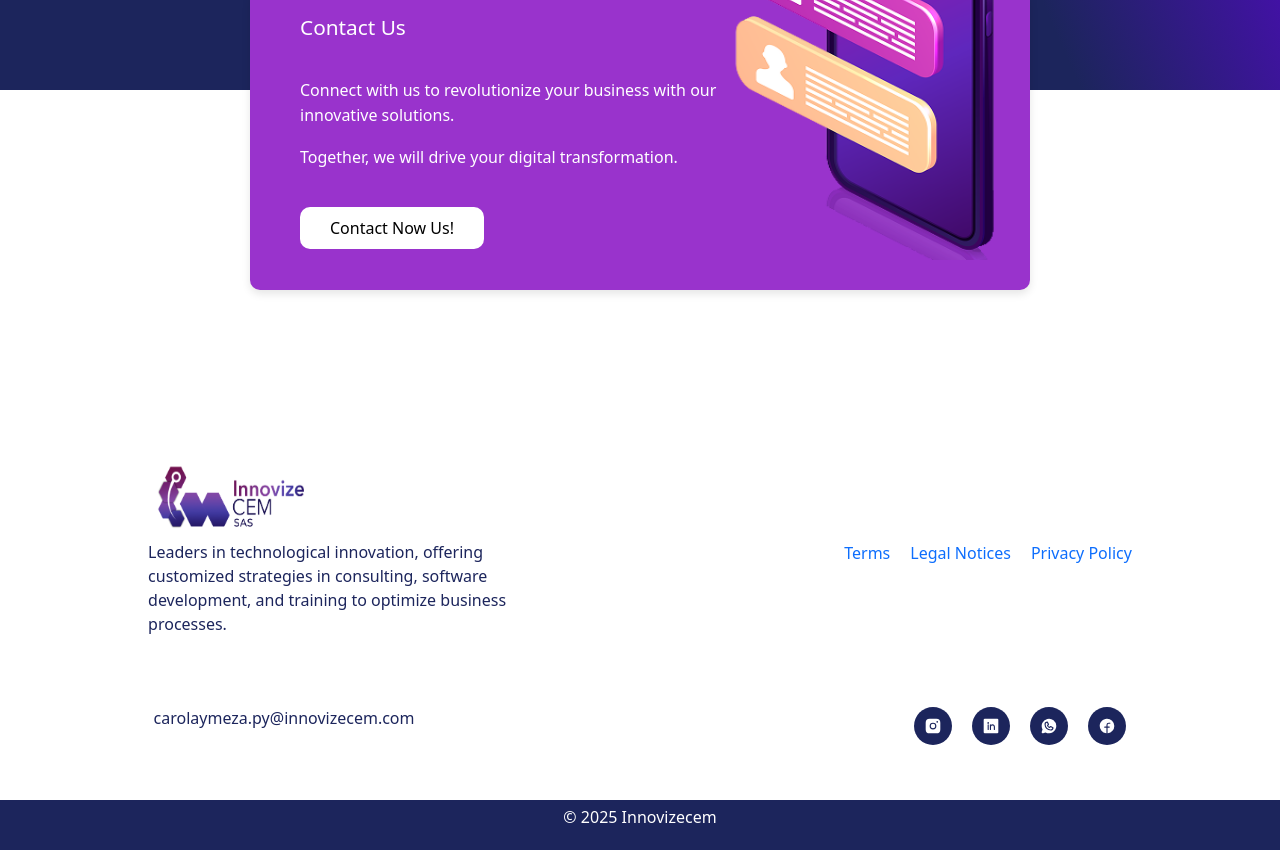
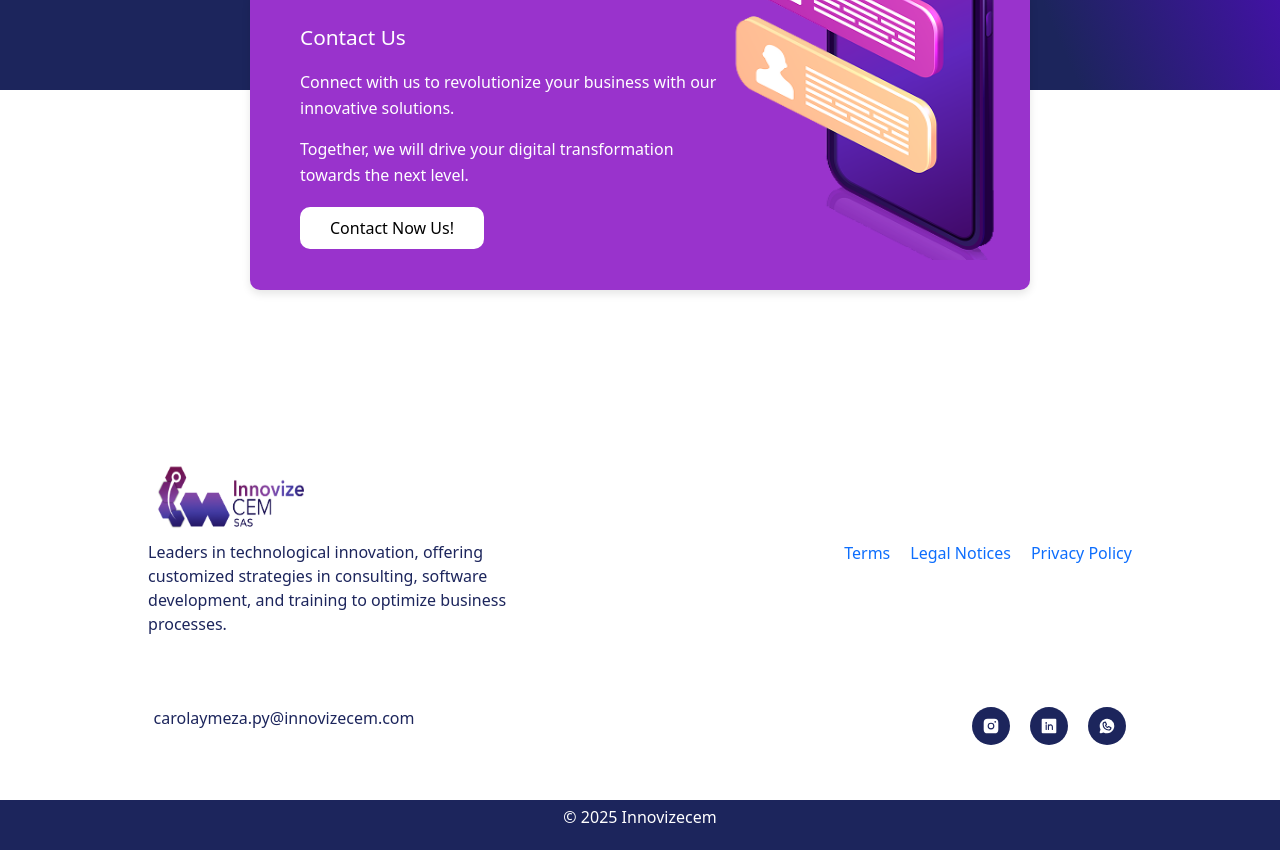
Before and after one commit to szuluaga-beep/landing-page-innovizecem, a Next.js app: page /en in a window 1280 px wide. Shown: the part 3120-3970 px from the top of the page. Built offline with nearby package versions, Linux system fonts and the light colour scheme; some icons are missing.

Commit message:
change(contact y footer): cambio de texto en ingles y ocultación del logo de facebook del footer

```diff
--- a/messages/en.json
+++ b/messages/en.json
@@ -80,7 +80,7 @@
   "contact": {
     "title": "Contact Us",
     "textUp": "Connect with us to revolutionize your business with our innovative solutions.",
-    "textDown": "Together, we will drive your digital transformation.",
+    "textDown": "Together, we will drive your digital transformation towards the next level.",
     "btn": "Contact Now Us!"
   },
   "footer": {
--- a/src/components/footer/Footer.tsx
+++ b/src/components/footer/Footer.tsx
@@ -41,9 +41,9 @@ const Footer = () => {
             <a href="https://wa.me/+573104300153/" target='_blank' aria-label="enlace a whatsapp">
               <WhatsappLogo size={18} weight="fill" />
             </a>
-            <a href="https://www.facebook.com/" target='_blank' aria-label="enlace a Facebook">
+            {/* <a href="https://www.facebook.com/" target='_blank' aria-label="enlace a Facebook">
               <FacebookLogo size={18} weight="fill" />
-            </a>
+            </a> */}
           </div>
         </div>
       </footer>
--- a/src/container/contact/contact.css
+++ b/src/container/contact/contact.css
@@ -35,7 +35,7 @@ background: linear-gradient(66deg, rgba(28,37,92,1) 76%, rgba(75,13,182,1) 97%);
     flex-direction: column;
     padding: 20px 0px 20px 20px;
     height: auto;
-    gap: 30px;
+    gap: 12px;
     max-width: 450px;
 }
 
@@ -82,6 +82,7 @@ background: linear-gradient(66deg, rgba(28,37,92,1) 76%, rgba(75,13,182,1) 97%);
         padding: 18px;
         flex-direction: column;
         justify-content: space-evenly;
+        gap: 30px;
     }
 
     .description-contact p{
```
